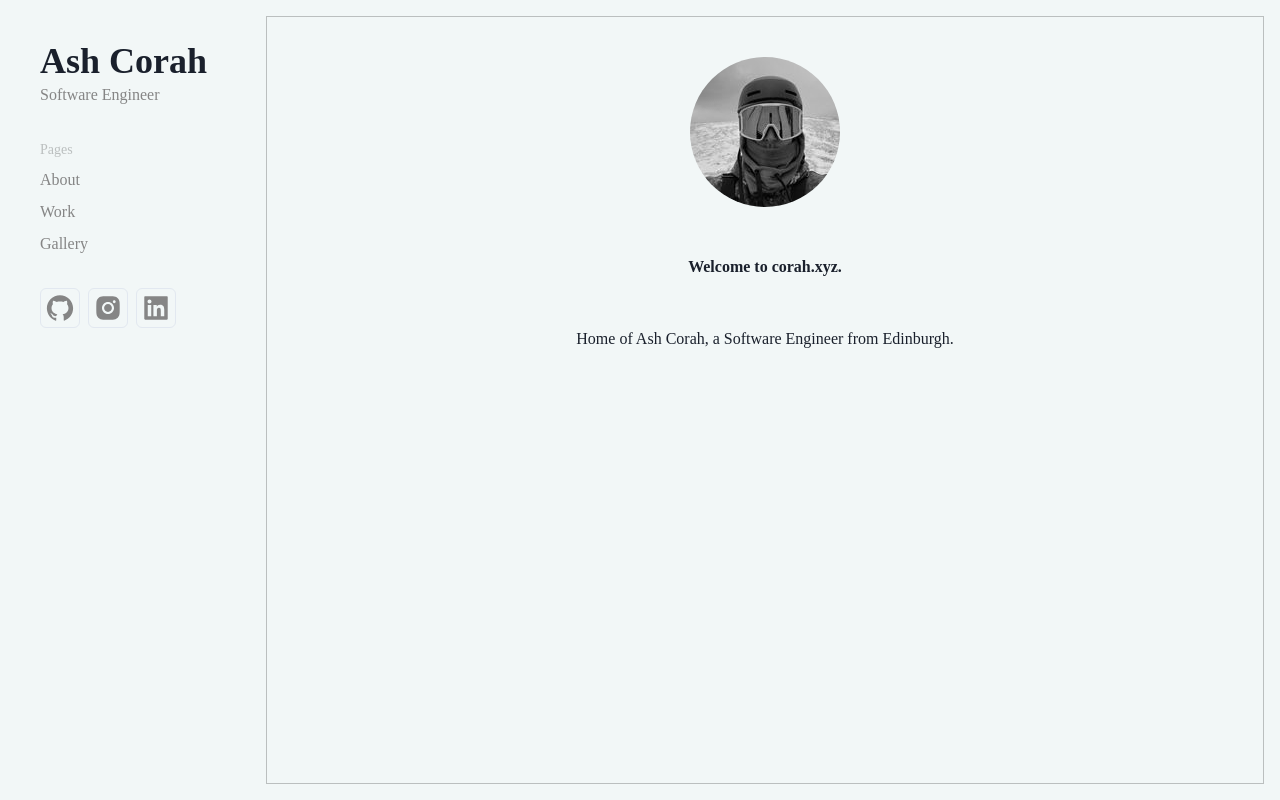
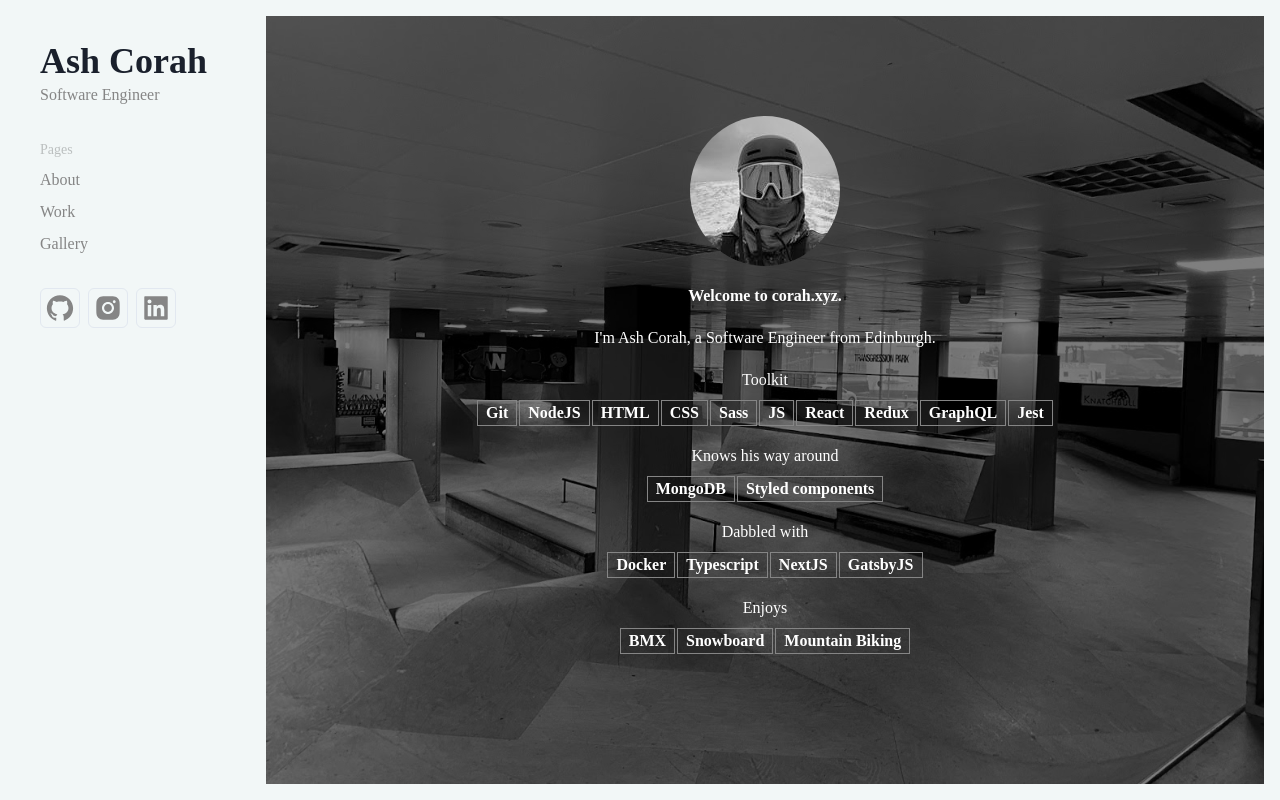
Before and after one commit to ashcorah/portfolio, a React (Create React App) app: page / in a window 1280 px wide. Built offline with nearby package versions, Linux system fonts and the light colour scheme; a web font is replaced by a local one.

Commit message:
add about

```diff
--- a/src/app/about/index.jsx
+++ b/src/app/about/index.jsx
@@ -1,34 +1,93 @@
-import { Center, Image, Text, VStack, Box } from "@chakra-ui/react";
+import { Center, Image, Text, VStack, Box, HStack } from "@chakra-ui/react";
 import Ash from "../../assets/images/ash.jpg";
+import Skatepark from "../../assets/images/skatepark.jpg";
 import usePalette from "../../hooks/usePallette";
 
-const About = () => {
+const ToolSection = ({ skills, title }) => (
+  <VStack>
+    <Text color="white">{title}</Text>
+    <HStack justifyContent="center" flexWrap="wrap" display="flex" spacing="2px">
+      {skills.map(skill => (
+        <ToolkitBox skill={skill} />
+      ))}
+    </HStack>
+  </VStack>
+)
+
+const ToolkitBox = ({ skill }) => {
   const colors = usePalette();
 
   return (
-    <Box w="100%" h="100%" p={4}>
-      <Box borderWidth="1px" w="100%" borderColor={colors.lightGray} h="100%">
-        <Center alignItems="flex-start" h="100%" p={10}>
-          <VStack gap={10}>
-            <Image src={Ash} borderRadius="100%" filter="grayscale(100%)" />
-            <Text fontWeight="bold" textAlign="center">
+    <Box pl={2} pr={2} color="white" fontWeight="bold" borderWidth="1px" borderColor={colors.gray}>
+      {skill}
+    </Box>
+  )
+}
+
+const About = () => {
+  const skills = ["Git", "NodeJS", "HTML", "CSS", "Sass", "JS", "React", "Redux", "GraphQL", "Jest"];
+  const knows = ["MongoDB", "Styled components"];
+  const dabbled = ["Docker", "Typescript", "NextJS", "GatsbyJS"];
+  const enjoys = ["BMX", "Snowboard", "Mountain Biking"];
+
+  return (
+    <Box w="100%" h="100%" p={4}
+      sx={{
+        ":hover": {
+          ".ash": {
+            filter: "unset"
+          },
+          ".skt": {
+            filter: "grayscale(100%) blur(0px) brightness(50%)"
+          }
+        }
+      }}
+    >
+      <Box w="100%" h="100%" position="relative">
+        <Image
+          transition="0.5s all ease"
+          className="skt"
+          src={Skatepark}
+          objectFit="cover"
+          filter="grayscale(100%) brightness(50%)"
+          h="100%"
+          w="100%"
+          top="0"
+          left="0"
+          position="absolute"
+          zIndex="-1"
+        />
+        <Center alignItems="flex-start" h="100%" p={10} pt="100px">
+          <VStack spacing={18} justifyContent="center" display="flex">
+            <Image
+              transition="0.5s all ease"
+              className="ash"
+              src={Ash}
+              borderRadius="100%"
+              filter="grayscale(100%)"
+            />
+            <Text fontWeight="bold" color="white" textAlign="center">
               Welcome to corah.xyz.
             </Text>
-            <Text fontWeight="500" textAlign="center">
-              Home of Ash Corah, a Software Engineer from Edinburgh.
+            <Text color="white" textAlign="center">
+              I'm Ash Corah, a Software Engineer from Edinburgh.
             </Text>
-            {/* <Text fontWeight="500" textAlign="center">
-              Toolkit
-            </Text>
-            <Text fontWeight="500" textAlign="center">
-              Knows his way around
-            </Text>
-            <Text fontWeight="500" textAlign="center">
-              Dabbled with
-            </Text>
-            <Text fontWeight="500" textAlign="center">
-              Enjoys
-            </Text> */}
+            <ToolSection
+              title="Toolkit"
+              skills={skills}
+            />
+            <ToolSection
+              title="Knows his way around"
+              skills={knows}
+            />
+            <ToolSection
+              title="Dabbled with"
+              skills={dabbled}
+            />
+            <ToolSection
+              title="Enjoys"
+              skills={enjoys}
+            />
           </VStack>
         </Center>
       </Box>
```
Also changed, not shown: src/assets/images/skatepark.jpg (added).
